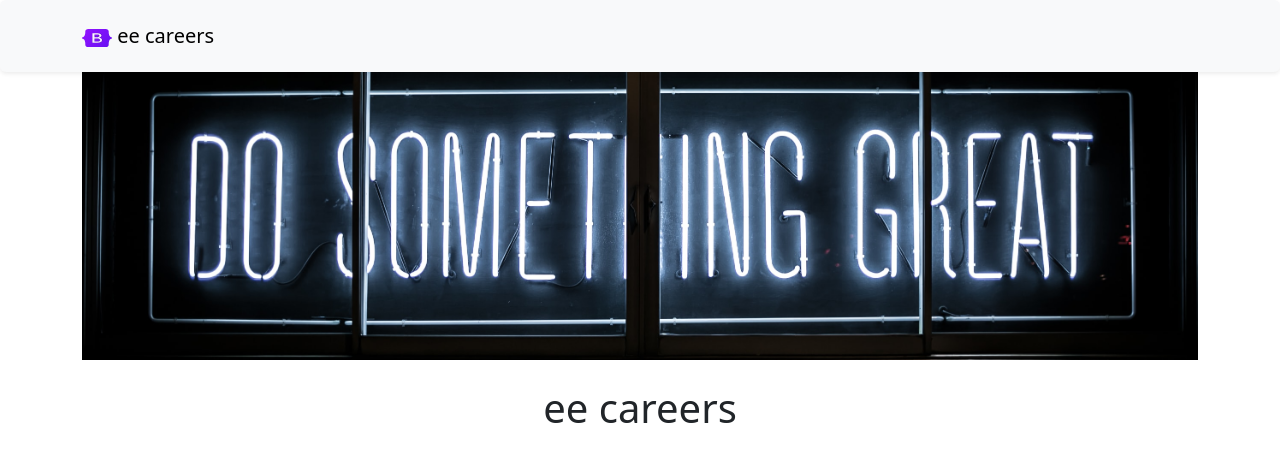
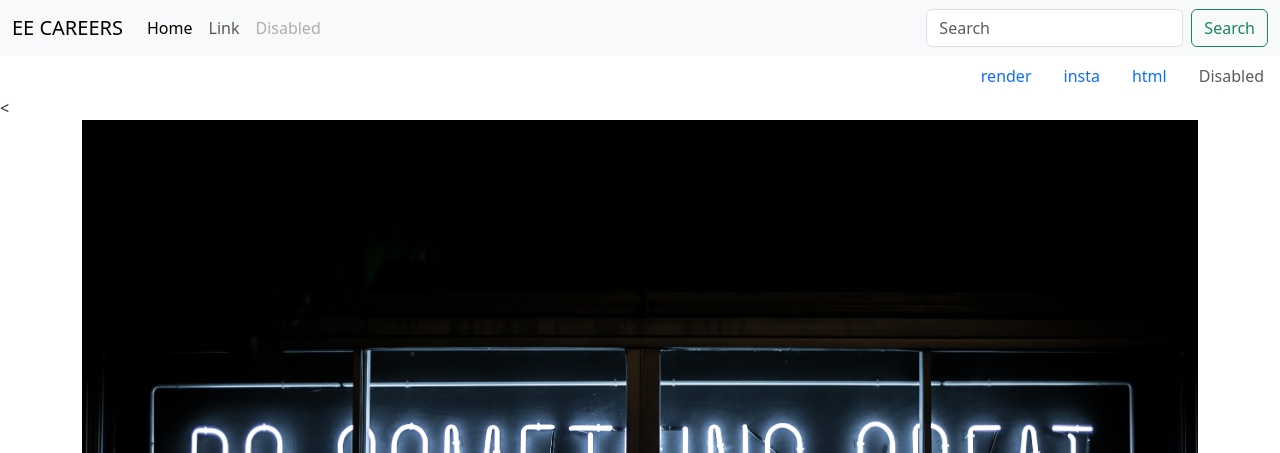
Before and after one commit to VIKASH1426/VIKASH-WEB, a Flask app: page / in a window 1280 px wide. Shown: the top 453 px of the page. Run offline with Flask 2, Linux system fonts and the light colour scheme.

Commit message:
added extra nav bars

```diff
--- a/templates/home.html
+++ b/templates/home.html
@@ -28,7 +23,9 @@
 
   </head>
   <body>
+
     {% include 'nav.html' %}
+    <div >
     <
     <div class="container">
       <img class="img-fluid" id="banner" src="https://vikash-web-1.subashun-vikash.repl.co/static/banner.jpg" >
--- a/templates/nav.html
+++ b/templates/nav.html
@@ -1,9 +1,39 @@
-<nav class="navbar bg-body-tertiary shadow-sm p-3 mb-5 bg-body-tertiary rounded fixed-top bg-white">
-  <div class="container">
-    <a class="navbar-brand" href="#">
-      <img src="/static/llogo.svg" alt="Bootstrap" width="30" height="18">
-      ee careers
-    </a>
+<nav class="navbar navbar-expand-lg bg-body-tertiary">
+  <div class="container-fluid">
+    <button class="navbar-toggler" type="button" data-bs-toggle="collapse" data-bs-target="#navbarTogglerDemo01" aria-controls="navbarTogglerDemo01" aria-expanded="false" aria-label="Toggle navigation">
+      <span class="navbar-toggler-icon"></span>
+    </button>
+    <div class="collapse navbar-collapse" id="navbarTogglerDemo01">
+      <a class="navbar-brand" href="#">EE CAREERS</a>
+      <ul class="navbar-nav me-auto mb-2 mb-lg-0">
+        <li class="nav-item">
+          <a class="nav-link active" aria-current="page" href="#">Home</a>
+        </li>
+        <li class="nav-item">
+          <a class="nav-link" href="#">Link</a>
+        </li>
+        <li class="nav-item">
+          <a class="nav-link disabled">Disabled</a>
+        </li>
+      </ul>
+      <form class="d-flex" role="search">
+        <input class="form-control me-2" type="search" placeholder="Search" aria-label="Search">
+        <button class="btn btn-outline-success" type="submit">Search</button>
+      </form>
+    </div>
   </div>
 </nav>
-<div style="height=56px"></div>
+<ul class="nav justify-content-end">
+  <li class="nav-item">
+    <a class="nav-link active" aria-current="page" href="https://dashboard.render.com/web/srv-cg8vofd269v3ufl3nq0g/deploys/dep-cga1v7pmbg58br269uv0">render</a>
+  </li>
+  <li class="nav-item">
+    <a class="nav-link" href="https://instagram.com/arceus._.14?igshid=ZDdkNTZiNTM=">insta</a>
+  </li>
+  <li class="nav-item">
+    <a class="nav-link" href="https://www.w3schools.com/html/">html</a>
+  </li>
+  <li class="nav-item">
+    <a class="nav-link disabled">Disabled</a>
+  </li>
+</ul>
```
Also changed, not shown: other parts of templates/home.html (+2 -6 lines), static/bgimage.jpg (added), templates/README.md (renamed from README.md).
